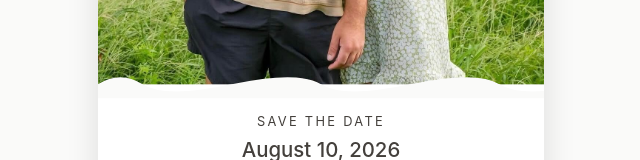
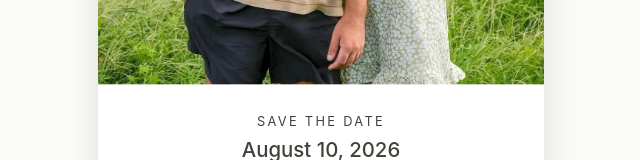
Before and after one commit to RoySchor/nadav-hannah-wedding-websites, a React (Vite) app in the folder save-the-date/: page / in a window 1280 px wide. Shown: the part 462-622 px from the top of the page, without its empty margins (299-939 px from the left). Built offline with nearby package versions, Linux system fonts and the light colour scheme.

Commit message:
removing unnecessary image css

```diff
--- a/save-the-date/src/components/TornImage.css
+++ b/save-the-date/src/components/TornImage.css
@@ -11,15 +11,3 @@
   border-top-left-radius: 1rem;
   border-top-right-radius: 1rem;
 }
-
-.torn-edge {
-  position: absolute;
-  bottom: -0.5rem;
-  left: 0;
-  width: 100%;
-  height: 1.5rem;
-}
-
-.torn-edge-fill {
-  fill: #fafaf9;
-}
--- a/save-the-date/src/components/TornImage.jsx
+++ b/save-the-date/src/components/TornImage.jsx
@@ -5,13 +5,6 @@ export default function TornImage({ src, alt }) {
   return (
     <div className="torn-image-container">
       <img src={src} alt={alt} className="torn-image" draggable={false} />
-      {/* Torn edge */}
-      <svg className="torn-edge" viewBox="0 0 100 20" preserveAspectRatio="none" aria-hidden>
-        <path
-          d="M0 10 Q 5 0, 10 10 T 30 10 T 50 10 T 70 10 T 90 10 T 110 10 V20 H0 Z"
-          className="torn-edge-fill"
-        />
-      </svg>
     </div>
   );
 }
```
